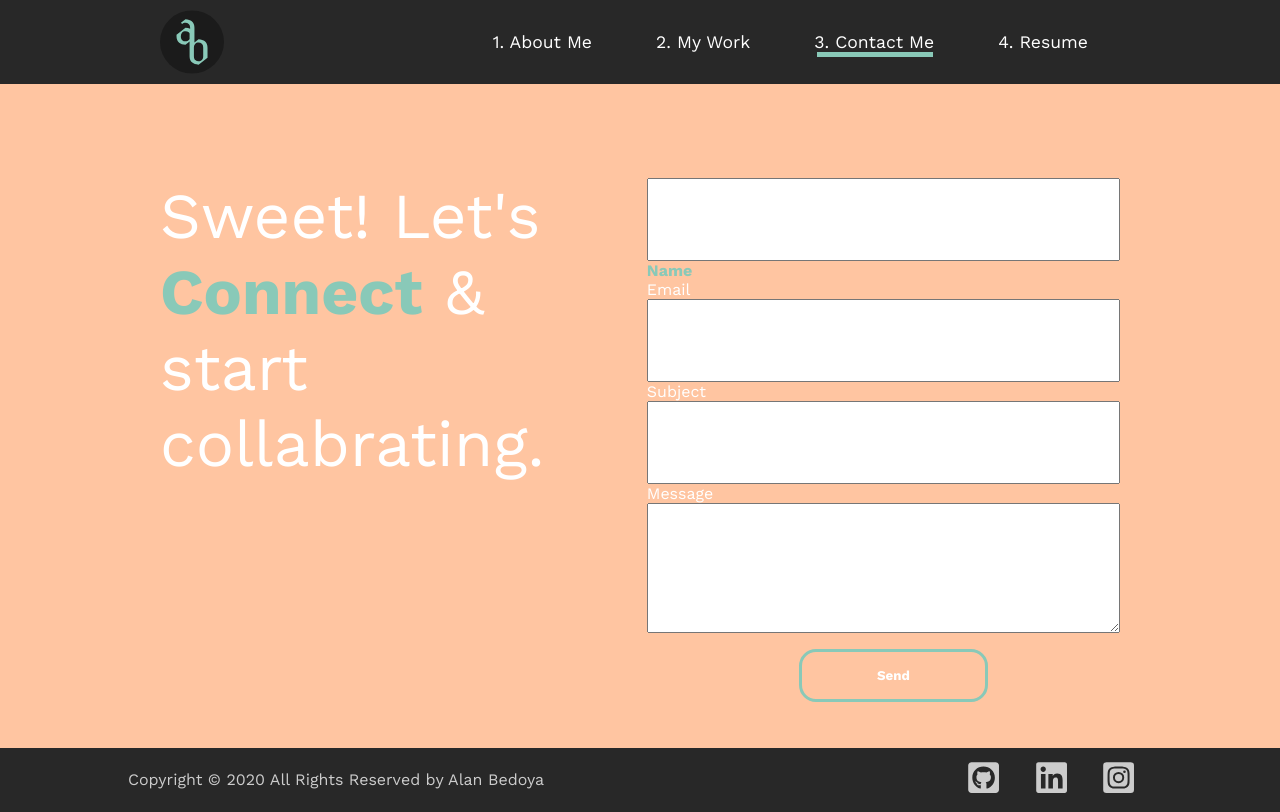
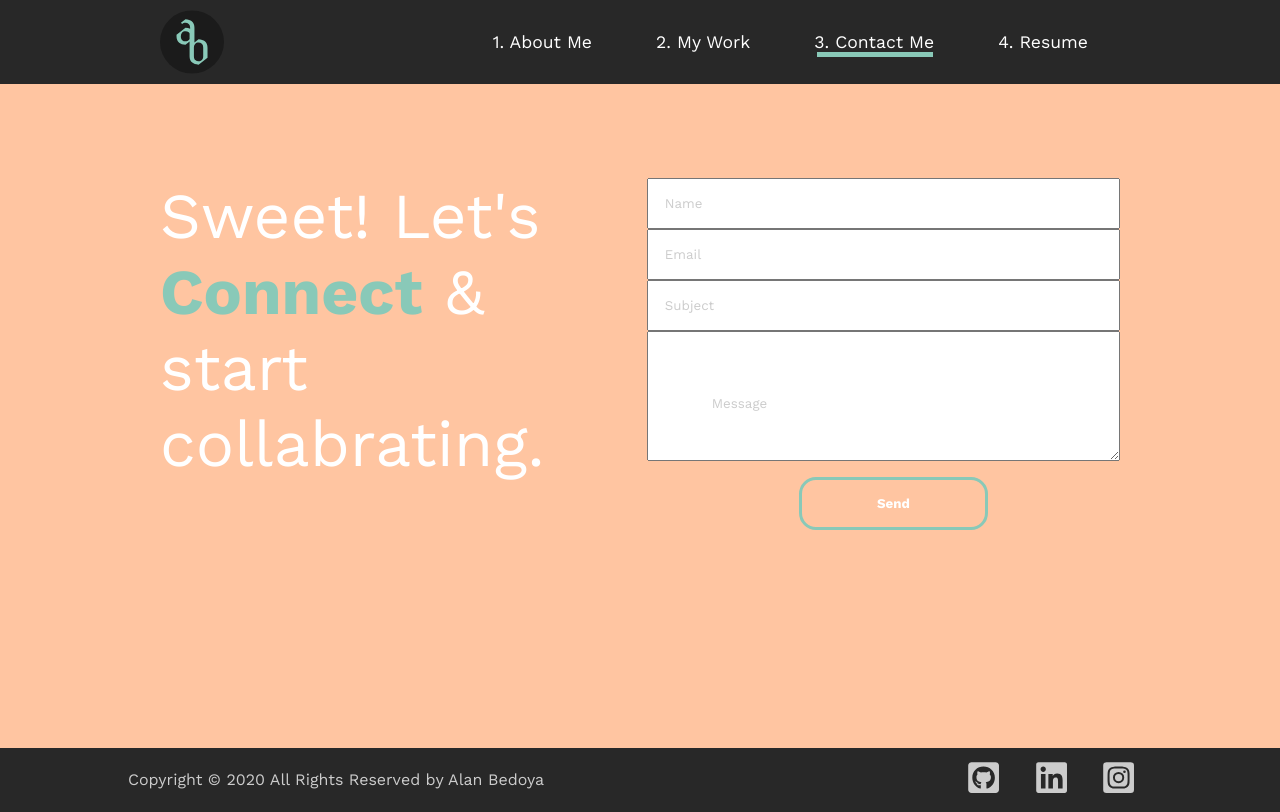
Before and after one commit to alanbedoya/portfolio2, a React (Create React App) app: page /contact in a window 1280 px wide. Built offline with nearby package versions, Linux system fonts and the light colour scheme.

Commit message:
Styling contact page.

```diff
--- a/src/pages/contactMe.js
+++ b/src/pages/contactMe.js
@@ -42,16 +42,10 @@ const contactMe = () => {
         </h2>
       </div>
       <form className='contact-form' onSubmit={sendEmail}>
-        <input type='text' name='name' required />
-        <label for='name' class='label-name'>
-          <span class='content-name'>Name</span>
-        </label>
-        <label>Email</label>
-        <input type='email' name='email' />
-        <label>Subject</label>
-        <input type='text' name='subject' />
-        <label>Message</label>
-        <textarea name='message' />
+        <input type='text' name='name' placeholder='Name' required />
+        <input type='email' name='email' placeholder='Email' />
+        <input type='text' name='subject' placeholder='Subject' />
+        <textarea name='message' placeholder='Message' />
         <button type='submit'>Send</button>
       </form>
       <Scroll />
@@ -85,11 +79,23 @@ const StyledContact = styled(motion.div)`
     position: relative;
 
     input {
-      padding: 2rem;
+      padding: 1rem;
+
+      ::-webkit-input-placeholder {
+        color: #cccccc;
+      }
     }
 
     textarea {
       padding: 4rem;
+
+      ::-webkit-input-placeholder {
+        color: #cccccc;
+      }
+      :focus {
+        outline: none;
+        background-color: grey;
+      }
     }
 
     button {
```
